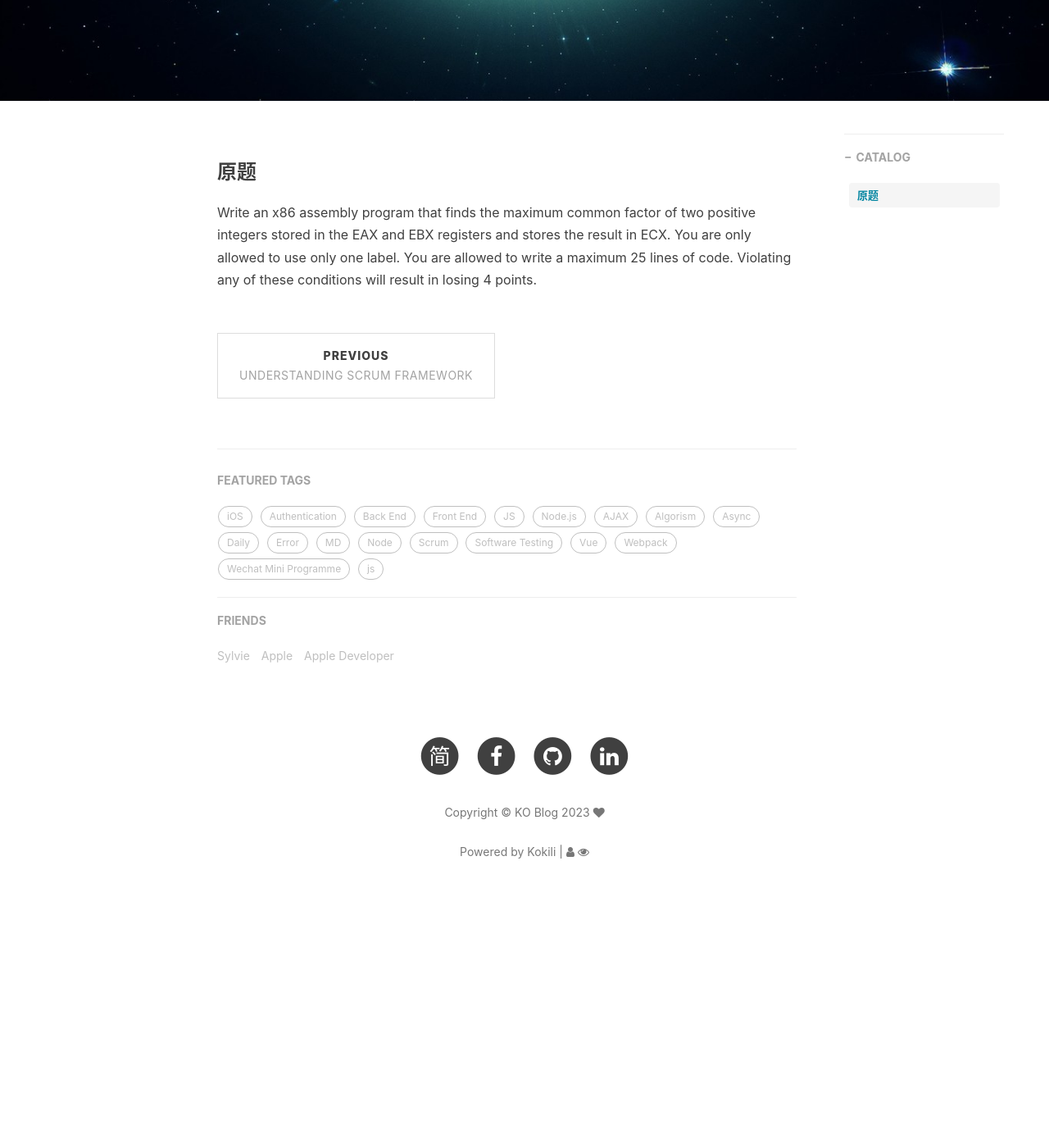
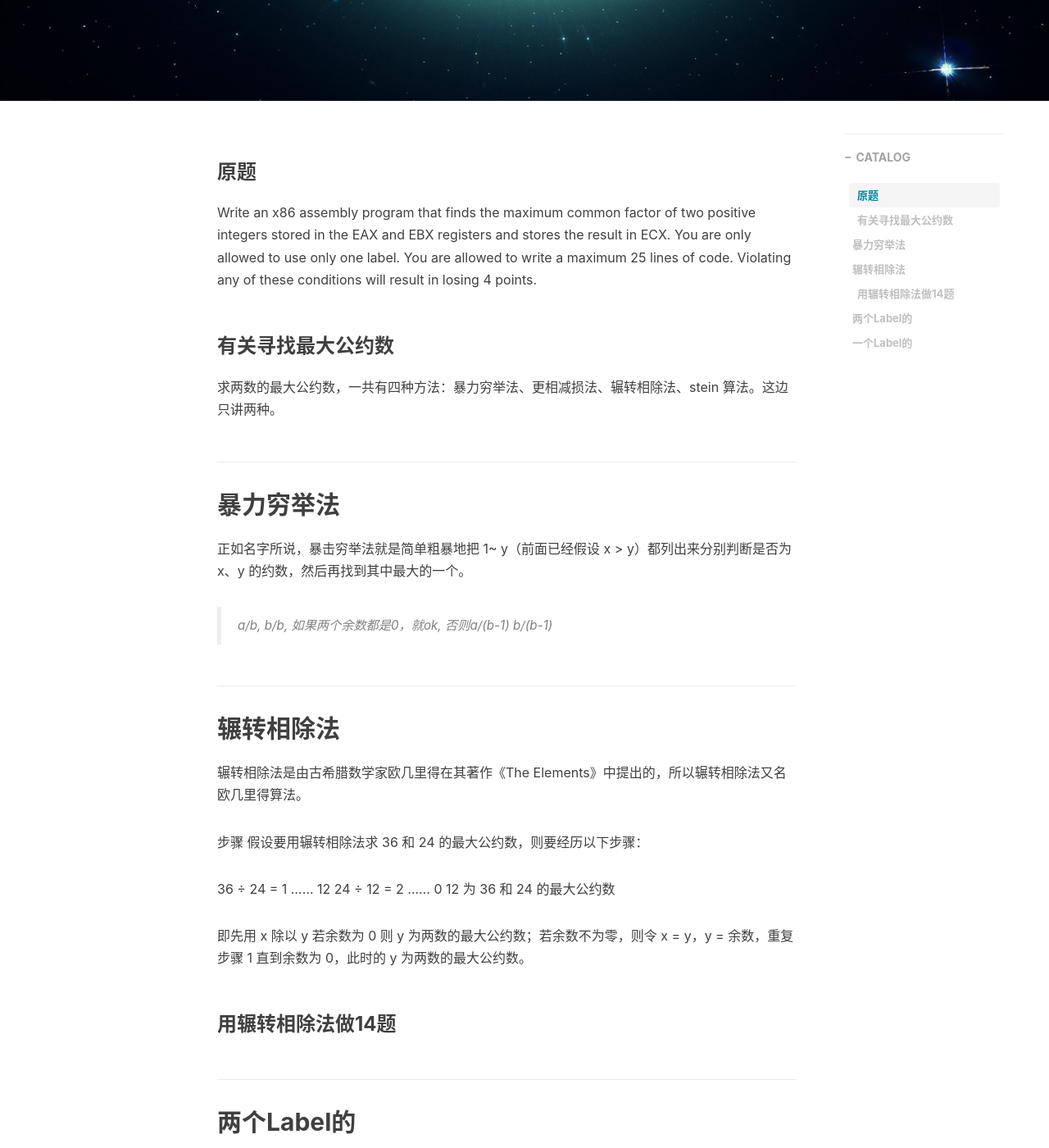
Before and after one commit to kkkokili/kkkokili.github.io, a Jekyll site: the page built from _posts/2023-07-07-Maximum-Common-Factor-Assembly-Mid-term.md, in a window 1280 px wide and 1400 px high, scrolled down 427 px. Shown: the whole window at 82% size. Built offline with Jekyll 4.4.1, drawn with Linux system fonts in a browser that asks for light colours; nearby versions of some CDN libraries; comment, search, counter and statistics services are not loaded; before the commit the page ends 1570 px from its top, so only the background shows below that.

Commit message:
Update 2023-07-07-Maximum-Common-Factor-Assembly-Mid-term.md

```diff
--- a/_posts/2023-07-07-Maximum-Common-Factor-Assembly-Mid-term.md
+++ b/_posts/2023-07-07-Maximum-Common-Factor-Assembly-Mid-term.md
@@ -13,3 +13,27 @@ tags:
 
 ### 原题
 Write an x86 assembly program that finds the maximum common factor of two positive integers stored in the EAX and EBX registers and stores the result in ECX. You are only allowed to use only one label. You are allowed to write a maximum 25 lines of code. Violating any of these conditions will result in losing 4 points.
+
+### 有关寻找最大公约数
+求两数的最大公约数，一共有四种方法：暴力穷举法、更相减损法、辗转相除法、stein 算法。这边只讲两种。
+
+## 暴力穷举法
+正如名字所说，暴击穷举法就是简单粗暴地把 1~ y（前面已经假设 x > y）都列出来分别判断是否为 x、y 的约数，然后再找到其中最大的一个。
+> a/b, b/b, 如果两个余数都是0，就ok, 否则a/(b-1) b/(b-1)
+
+## 辗转相除法
+辗转相除法是由古希腊数学家欧几里得在其著作《The Elements》中提出的，所以辗转相除法又名欧几里得算法。
+
+步骤
+假设要用辗转相除法求 36 和 24 的最大公约数，则要经历以下步骤：
+
+36 ÷ 24 = 1 …… 12
+24 ÷ 12 = 2 …… 0
+12 为 36 和 24 的最大公约数
+
+即先用 x 除以 y
+若余数为 0 则 y 为两数的最大公约数；若余数不为零，则令 x = y，y = 余数，重复步骤 1 直到余数为 0，此时的 y 为两数的最大公约数。
+
+### 用辗转相除法做14题
+## 两个Label的
+## 一个Label的
```
